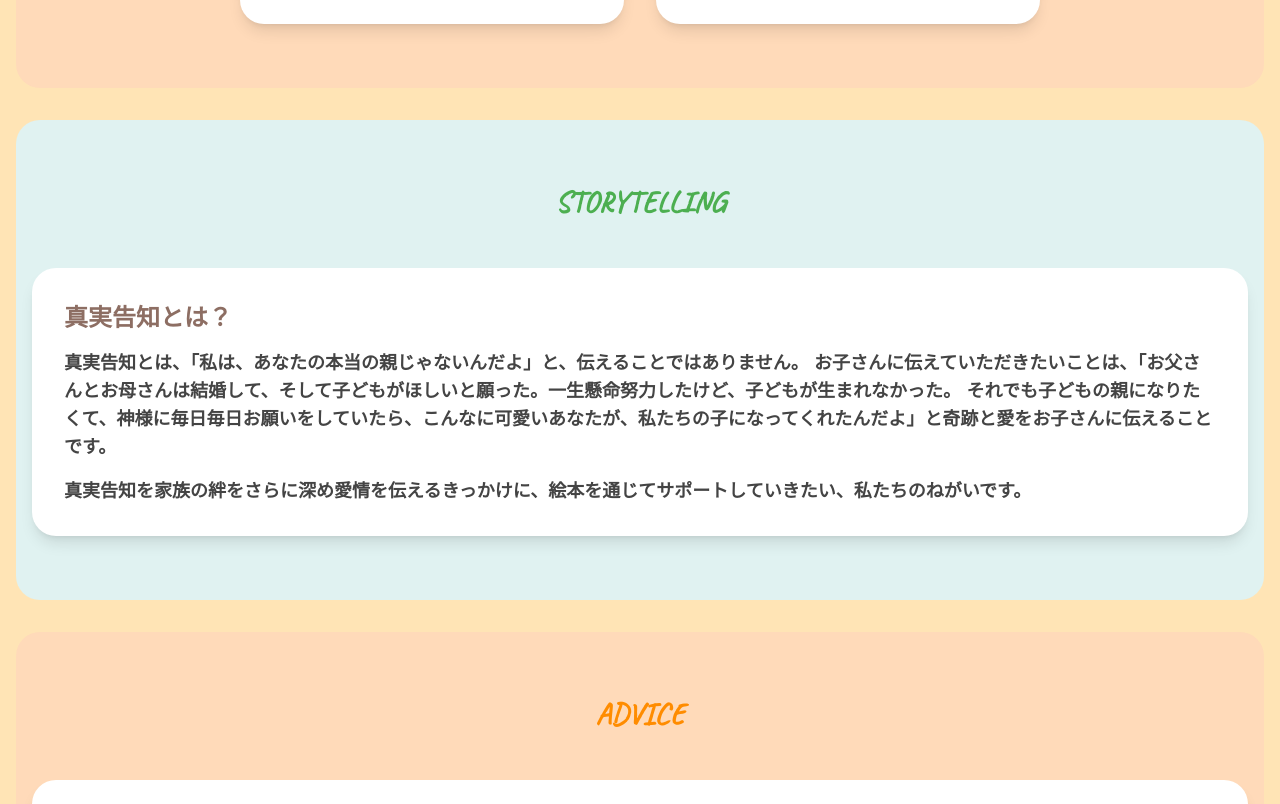
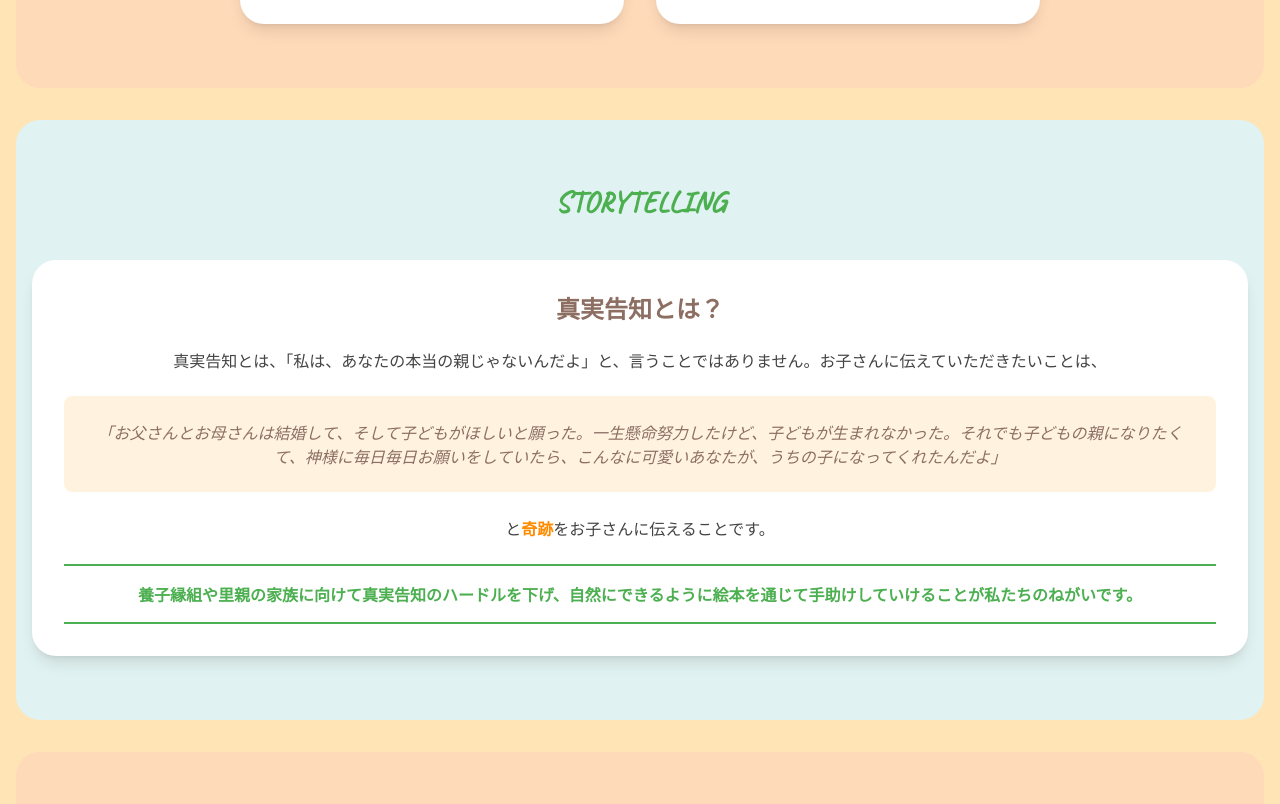
Before and after one commit to ms-engineer-bc10/Section9_TeamB, a Next.js app in the folder frontend/: page / in a window 1280 px wide. Shown: the part 1600-2404 px from the top of the page. Built offline with nearby package versions, Linux system fonts and the light colour scheme.

Commit message:
Update : StoryTellingセクション修正

```diff
--- a/frontend/src/app/page.tsx
+++ b/frontend/src/app/page.tsx
@@ -23,27 +23,21 @@ export default function HomePage() {
   const userVoices = [
     {
       name: "田中さん家族",
-      comment: "クリスマスの楽しさが伝わってきて、子供たちが大喜びでした！家族で読むのが恒例になりそうです。",
-      bookImage: "https://hebbkx1anhila5yf.public.blob.vercel-storage.com/image-Al78gCdXbEH9yF0gCimL93mmVwgP5K.png",
-      bookTitle: "みんなのドタバタクリスマス！",
-      ageRecommendation: "1〜5歳におすすめ",
-      giftRecommendation: "クリスマスプレゼントに"
+      comment: "子供の誕生日プレゼントに作りました。名前入りの絵本に子供が大喜び！",
+      bookImage:  "https://hebbkx1anhila5yf.public.blob.vercel-storage.com/image-PrEvse0atDddUARolhyFJNkSUXGNiZ.png",
+      bookTitle: "あしたはだれのたんじょうび？"
     },
     {
       name: "佐藤さん家族",
-      comment: "子供の誕生日に合わせて作りました。名前入りの絵本に子供が大喜び！特別な思い出になりました。",
-      bookImage: "https://hebbkx1anhila5yf.public.blob.vercel-storage.com/image-PrEvse0atDddUARolhyFJNkSUXGNiZ.png",
-      bookTitle: "あしたはだれのたんじょうび？",
-      ageRecommendation: "1〜5歳におすすめ",
-      giftRecommendation: "お誕生日のプレゼントに"
+      comment: "家族の思い出をストーリーにできて、素敵な記念になりました。",
+      bookImage: "https://hebbkx1anhila5yf.public.blob.vercel-storage.com/image-Al78gCdXbEH9yF0gCimL93mmVwgP5K.png",
+      bookTitle: "みんなのドタバタクリスマス！"
     },
     {
       name: "鈴木さん家族",
-      comment: "想像力豊かなストーリーに子供たちが夢中になっています。寝る前の読み聞かせのお気に入りです。",
+      comment: "兄弟仲良く一緒に読んでいます。想像力が豊かになった気がします。",
       bookImage: "https://hebbkx1anhila5yf.public.blob.vercel-storage.com/image-c9pN0Rucfp043yNMhNuoM5TnEggxqv.png",
-      bookTitle: "ほしのゆめ",
-      ageRecommendation: "3〜8歳におすすめ",
-      giftRecommendation: "冒険の物語"
+      bookTitle: "ふしぎな森のぼうけん"
     },
   ];
 
@@ -84,7 +78,7 @@ export default function HomePage() {
                   お子さまに家族のストーリーをお話しましょう！
                 </h1>
                 <p className="text-xl mb-8 text-[#444444] font-bold">
-                  養子縁組、里親など複雑な背景をもつお子さまにオリジナルな真実告知ができる絵本サービスです
+                  養子縁組やステップファミリーのお子さまをもつお父さん、お母さん向けの真実告知ができるオリジナル絵本サービスです
                 </p>
                 <div className="flex justify-center items-center mb-8">
                   <Image
@@ -179,22 +173,30 @@ export default function HomePage() {
           </div>
         </section>
 
-        {/* StoryTelling セクション */}
-
-        <section id="storytelling" className="py-16 bg-[#E0F2F1] rounded-3xl mx-4 mt-8">
+         {/* StoryTelling セクション (updated) */}
+         <section id="storytelling" className="py-16 bg-[#E0F2F1] rounded-3xl mx-4 mt-8">
           <div className="container mx-auto px-4">
-            <h2 className="text-3xl font-bold text-center mb-12 text-[#4CAF50]" style={{ fontFamily: "'Caveat', cursive" }}>STORYTELLING</h2>
-            <div className="bg-white p-8 rounded-3xl shadow-lg">
-              <h3 className="text-2xl font-bold mb-4 text-[#8D6E63]">真実告知とは？</h3>
-              <p className="text-[#444444] text-lg font-bold mb-4">
-
-                真実告知とは、「私は、あなたの本当の親じゃないんだよ」と、伝えることではありません。
-                お子さんに伝えていただきたいことは、「お父さんとお母さんは結婚して、そして子どもがほしいと願った。一生懸命努力したけど、子どもが生まれなかった。
-                それでも子どもの親になりたくて、神様に毎日毎日お願いをしていたら、こんなに可愛いあなたが、私たちの子になってくれたんだよ」と奇跡と愛をお子さんに伝えることです。
+            <h2 className="text-3xl font-bold text-center text-[#4CAF50] mb-10" style={{ fontFamily: "'Caveat', cursive" }}>STORYTELLING</h2>
+            <div className="bg-white rounded-3xl p-8 shadow-lg">
+              <h3 className="text-2xl font-bold mb-6 text-center text-[#8D6E63]">
+                真実告知とは？
+              </h3>
+              <p className="text-[#444444] mb-6 text-center">
+                真実告知とは、「私は、あなたの本当の親じゃないんだよ」と、言うことではありません。お子さんに伝えていただきたいことは、
               </p>
-              <p className="text-[#444444] text-lg font-bold">
-                真実告知を家族の絆をさらに深め愛情を伝えるきっかけに、絵本を通じてサポートしていきたい、私たちのねがいです。
+              <div className="bg-[#FFF3E0] p-6 rounded-lg mb-6">
+                <p className="text-[#8D6E63] italic text-center">
+                  「お父さんとお母さんは結婚して、そして子どもがほしいと願った。一生懸命努力したけど、子どもが生まれなかった。それでも子どもの親になりたくて、神様に毎日毎日お願いをしていたら、こんなに可愛いあなたが、うちの子になってくれたんだよ」
+                </p>
+              </div>
+              <p className="text-[#444444] mb-6 text-center">
+                と<span className="font-semibold text-[#FF8C00]">奇跡</span>をお子さんに伝えることです。
               </p>
+              <div className="border-t-2 border-b-2 border-[#4CAF50] py-4">
+                <p className="text-[#4CAF50] font-semibold text-center">
+                  養子縁組や里親の家族に向けて真実告知のハードルを下げ、自然にできるように絵本を通じて手助けしていけることが私たちのねがいです。
+                </p>
+              </div>
             </div>
           </div>
         </section>
```
